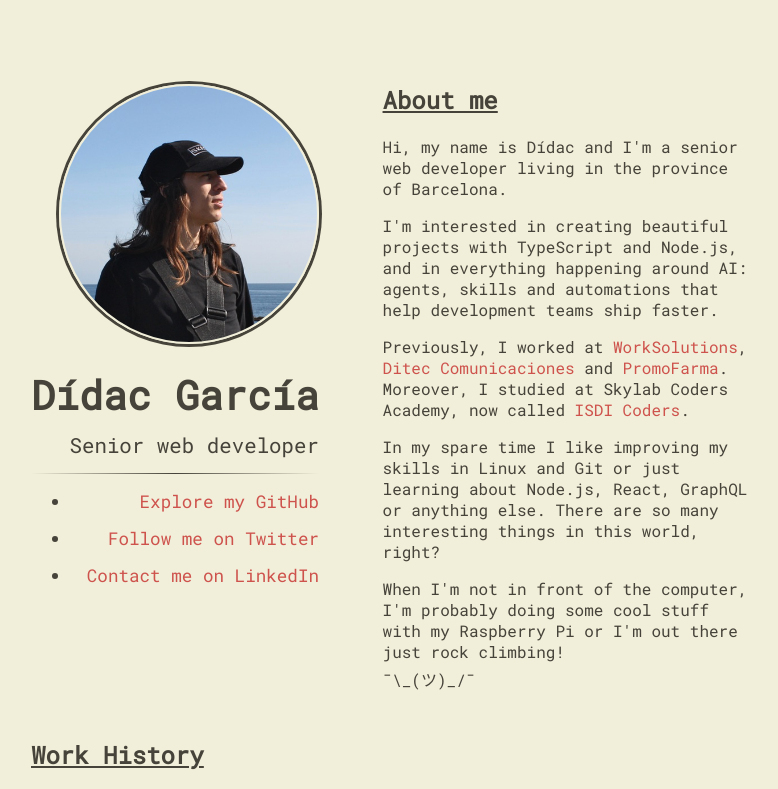
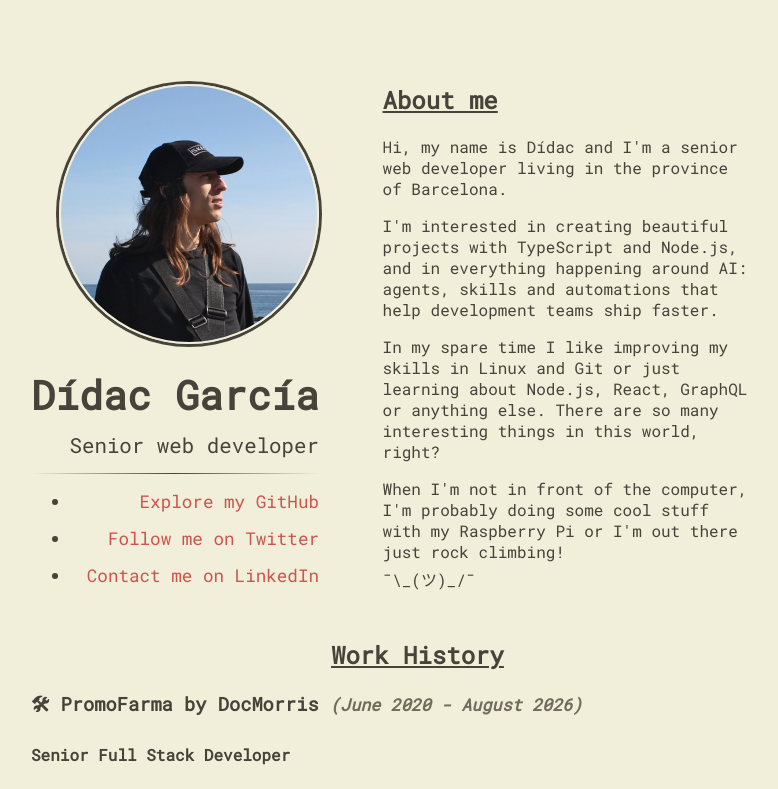
Before and after one commit to didaquis/didaquis.github.io, a Next.js app: page / in a window 1280 px wide. Shown: the top 789 px of the page, without its empty margins (247-1025 px from the left). Built offline with nearby package versions, Linux system fonts and the light colour scheme; some icons are missing.

Commit message:
Remove redundant employment and education paragraph from About me

```diff
--- a/components/AboutMe.js
+++ b/components/AboutMe.js
@@ -4,7 +4,6 @@ const AboutMe = () => (
 			<h2>About me</h2>
 			<p>Hi, my name is Dídac and I'm a senior web developer living in the province of Barcelona.</p>
 			<p>I'm interested in creating beautiful projects with TypeScript and Node.js, and in everything happening around AI: agents, skills and automations that help development teams ship faster.</p>
-			<p>Previously, I worked at <a href="https://worksolutions.es" target="_blank" rel="noopener noreferrer" title="WorkSolutions">WorkSolutions</a>, <a href="https://ditec.es" target="_blank" rel="noopener noreferrer" title="Ditec Comunicaciones">Ditec Comunicaciones</a> and <a href="https://www.promofarma.com" target="_blank" rel="noopener noreferrer" title="PromoFarma">PromoFarma</a>. Moreover, I studied at Skylab Coders Academy, now called <a href="https://isdicoders.com" target="_blank" rel="noopener noreferrer" title="ISDI Coders">ISDI Coders</a>.</p>
 			<p>In my spare time I like improving my skills in Linux and Git or just learning about Node.js, React, GraphQL or anything else. There are so many interesting things in this world, right?</p>
 			<p>When I'm not in front of the computer, I'm probably doing some cool stuff with my Raspberry Pi or I'm out there just rock climbing!<br /><span className="smile-face">¯\_(ツ)_/¯</span></p>
 		</section>
```
